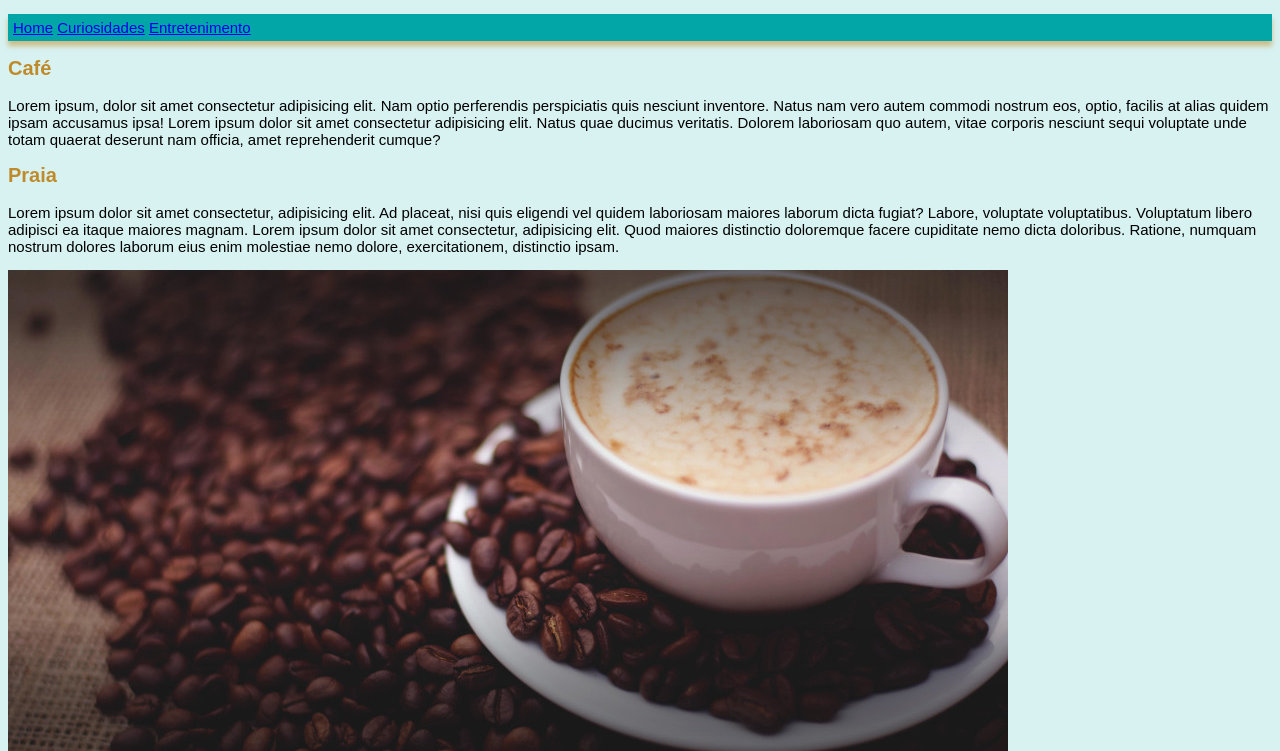
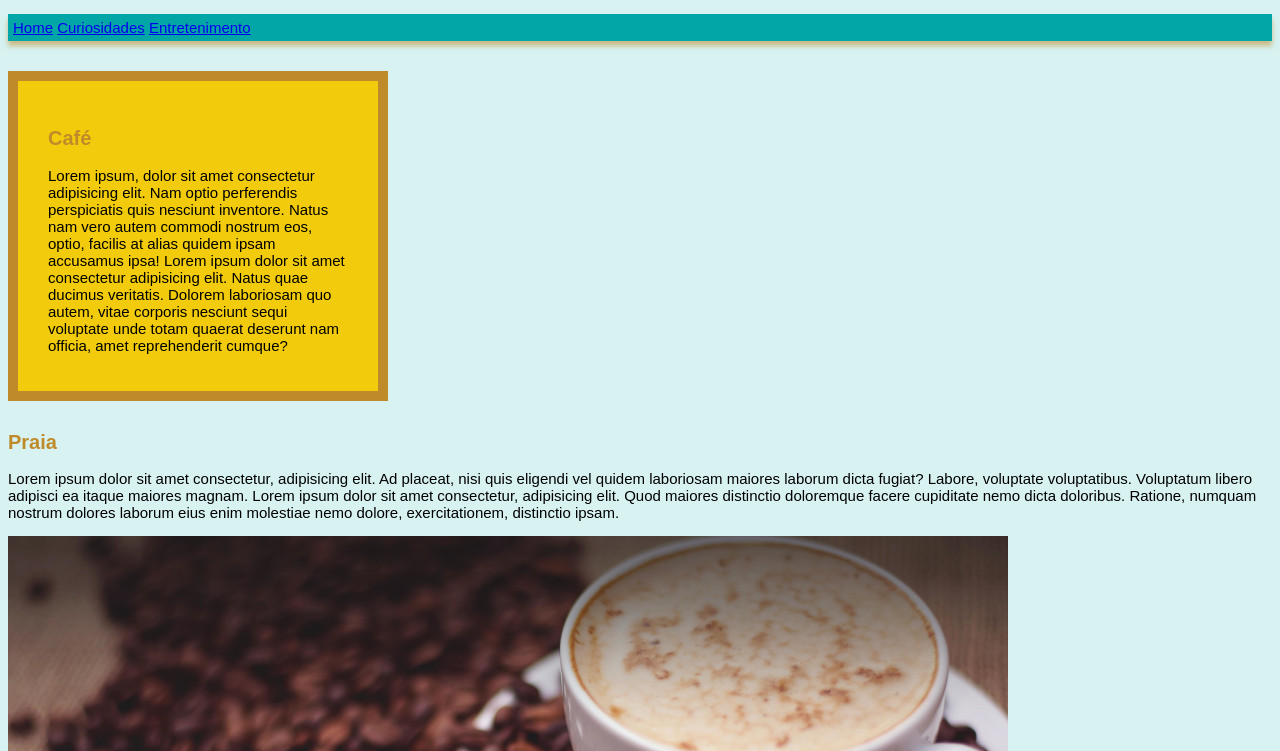
Before and after one commit to anarosabastos/teste-cap16, a plain HTML site: page index.html in a window 1280 px wide. Shown: the part 49-800 px from the top of the page. Drawn offline with Linux system fonts and the light colour scheme.

Commit message:
atualizei teste-cap16

```diff
--- a/index.html
+++ b/index.html
@@ -19,7 +19,7 @@
     </header>
     <main>
         <section>
-            <article>
+            <article class="cafe">
                 <h2>Café</h2>
                 <p>Lorem ipsum, dolor sit amet consectetur adipisicing elit. Nam optio perferendis perspiciatis quis nesciunt inventore. Natus nam vero autem commodi nostrum eos, optio, facilis at alias quidem ipsam accusamus ipsa! Lorem ipsum dolor sit amet consectetur adipisicing elit. Natus quae ducimus veritatis. Dolorem laboriosam quo autem, vitae corporis nesciunt sequi voluptate unde totam quaerat deserunt nam officia, amet reprehenderit cumque?</p>
             </article>
--- a/style.css
+++ b/style.css
@@ -21,3 +21,17 @@ nav {
     padding: 5px;
     box-shadow: 0px 5px 5px; color: #bf8b2a88;
 }
+
+.cafe {
+    width: 300px;
+    height: 250px;
+    background-color: #F2CC0C;
+    border-style: solid;
+    border-width: 10px;
+    border-color:#F2CC0C;
+    padding: 20px;
+    outline-width: 10px;
+    outline-style: solid;
+    outline-color: #BF8B2A;
+    margin: 40px 10px;
+}
```
